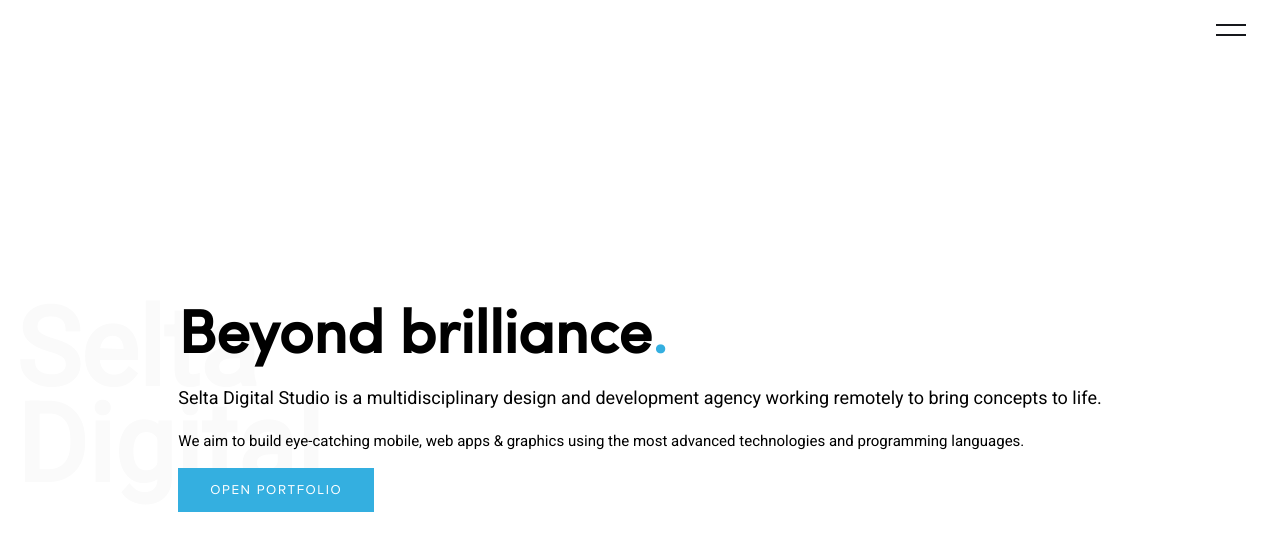
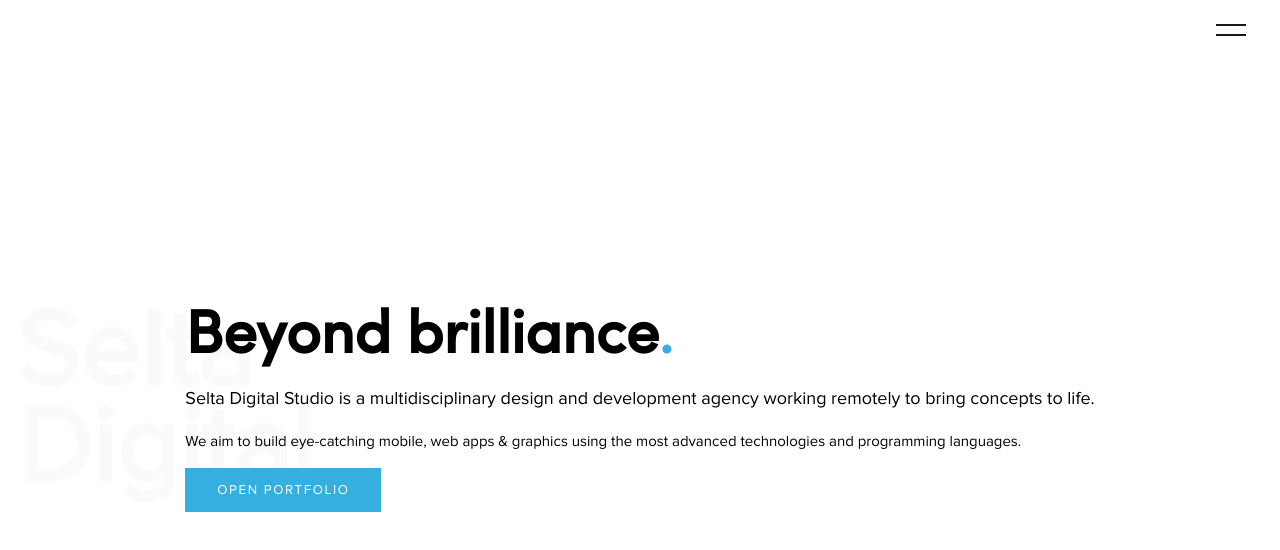
Before and after one commit to AmeizT/selta, a website with bundled scripts: page public/index.html in a window 1280 px wide. Built offline with nearby package versions, Linux system fonts and the light colour scheme.

Commit message:
updated fonts

```diff
--- a/public/css/app.css
+++ b/public/css/app.css
@@ -28,7 +28,7 @@
 
 p, span, pre {
   line-height: 1.5rem;
-  font-family: 'Heebo'; }
+  font-family: 'Proxima Nova'; }
 
 input {
   -webkit-appearance: none;
```
